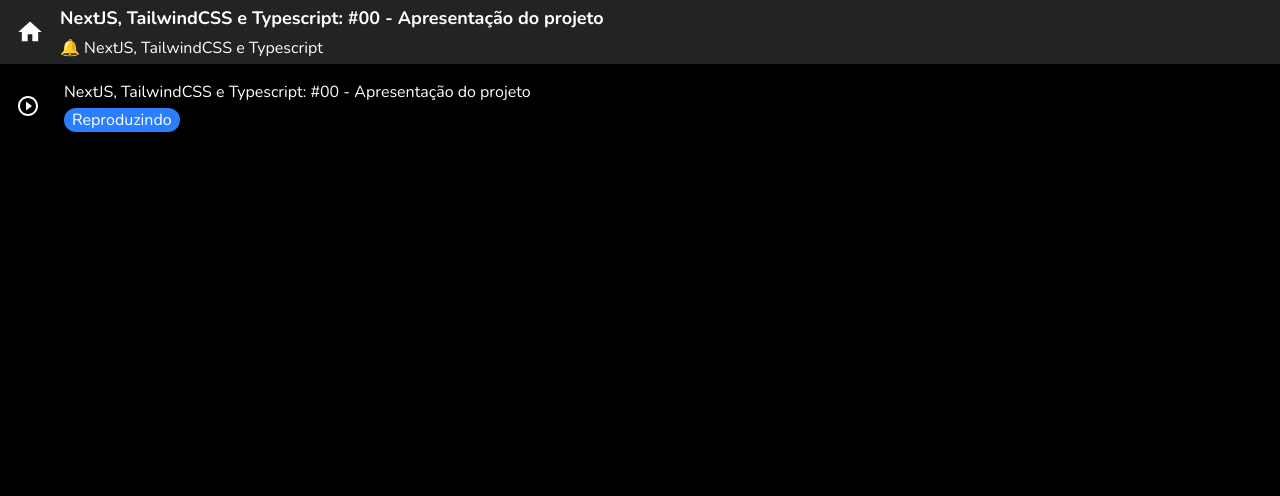
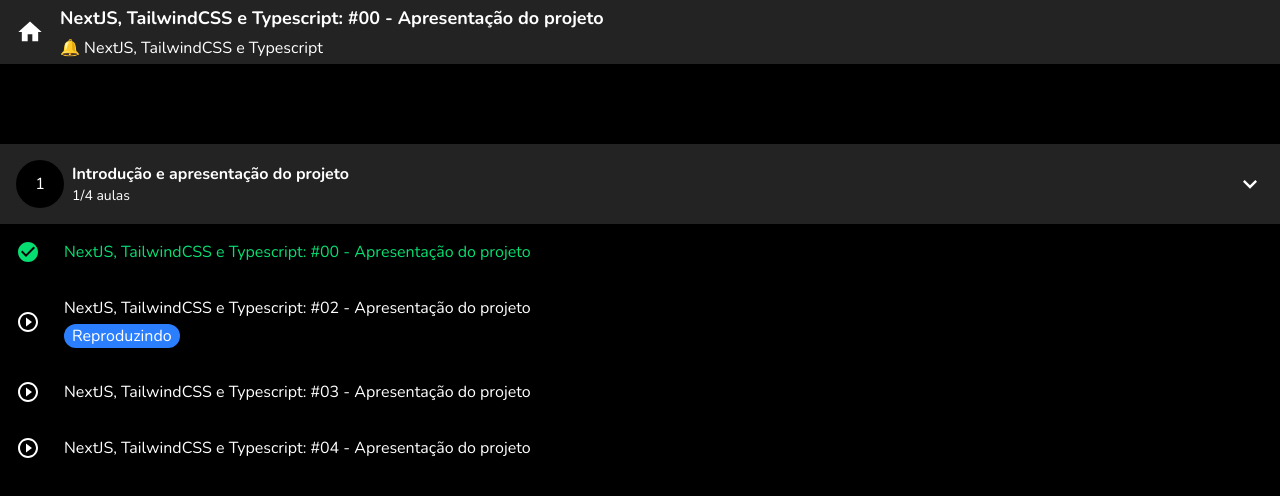
Before and after one commit to guilhermegiovani/course-platform, a Next.js app: page /player/1/1 in a window 1280 px wide. Shown: the top 496 px of the page. Built offline with nearby package versions, Linux system fonts and the light colour scheme.

Commit message:
feat: add class group component

```diff
--- a/src/app/player/[courseId]/[classId]/page.tsx
+++ b/src/app/player/[courseId]/[classId]/page.tsx
@@ -1,31 +1,51 @@
 'use client'
-import { PlayerClass, PlayerHeader } from "@/components/player"
+import { PlayerClassGroup, PlayerHeader } from "@/components/player"
+
+interface Props {
+    params: {
+        courseId: string,
+        classId: string
+    }
+}
+
+export default function PagePlayer({ params: { courseId, classId } }: Props) {
 
 
-interface Props {
-    params: Promise<{
-        courseId: string,
-        classId: string
-    }>
-}
-
-export default async function PagePlayer({ params }: Props) {
-    const { courseId, classId } = await params
-
     return (
-        <>
+        <main className="flex flex-col gap-20">
             <PlayerHeader
                 title="NextJS, TailwindCSS e Typescript: #00 - Apresentação do projeto"
                 subtitle="🔔 NextJS, TailwindCSS e Typescript"
             />
 
-            <PlayerClass
-                title="NextJS, TailwindCSS e Typescript: #00 - Apresentação do projeto"
-                playing={true}
-                done={false}
-                onCheck={() => console.log("check")}
-                onPlay={() => console.log("play")}
+            <PlayerClassGroup
+                open={true}
+                position={1}
+                title="Introdução e apresentação do projeto"
+                onToggle={() => console.log("toggle")}
+                classes={[
+                    {
+                        done: true,
+                        playing: false,
+                        title: "NextJS, TailwindCSS e Typescript: #00 - Apresentação do projeto"
+                    },
+                    {
+                        done: false,
+                        playing: true,
+                        title: "NextJS, TailwindCSS e Typescript: #02 - Apresentação do projeto"
+                    },
+                    {
+                        done: false,
+                        playing: false,
+                        title: "NextJS, TailwindCSS e Typescript: #03 - Apresentação do projeto"
+                    },
+                    {
+                        done: false,
+                        playing: false,
+                        title: "NextJS, TailwindCSS e Typescript: #04 - Apresentação do projeto"
+                    },
+                ]}
             />
-        </>
+        </main>
     )
 }
--- a/src/components/player/PlayerClass.tsx
+++ b/src/components/player/PlayerClass.tsx
@@ -2,7 +2,7 @@
 import { MdCheckCircle, MdCircle, MdPlayCircleOutline } from "react-icons/md"
 
 
-interface IPlayerClassProps {
+export interface IPlayerClassProps {
     title: string
     playing: boolean
     done: boolean
--- /dev/null
+++ b/src/components/player/PlayerClassGroup.tsx
@@ -0,0 +1,69 @@
+'use client'
+import { MdKeyboardArrowDown, MdKeyboardArrowRight } from "react-icons/md"
+import { PlayerClass, IPlayerClassProps } from "./PlayerClass"
+import clsx from "clsx"
+
+
+interface IPlayerClassGroupProps {
+    title: string
+    open: boolean
+    position: number
+    classes: Omit<IPlayerClassProps, 'onPlay' | 'onCheck'>[]
+
+    onToggle: () => void
+}
+
+export const PlayerClassGroup = ({ classes, position, title, open, onToggle }: IPlayerClassGroupProps) => {
+
+
+    return (
+
+        <div className="flex flex-col">
+
+            <button
+                className="flex gap-2 p-4 bg-paper items-center cursor-pointer"
+                onClick={onToggle}
+            >
+                <div
+                    className={clsx(
+                        "bg-background h-12 w-12 rounded-full",
+                        "flex items-center justify-center"
+                    )}
+                >
+                    {position}
+                </div>
+
+                <div className="flex flex-col flex-1 items-start">
+                    <span className="font-bold line-clamp-1 text-start">{title}</span>
+                    <span className="text-sm font-light line-clamp-1 text-start">
+                        {classes.filter((classItem) => classItem.done).length}/{classes.length} aulas
+                    </span>
+                </div>
+
+                {open ? <MdKeyboardArrowDown size={28} /> : <MdKeyboardArrowRight size={28} />}
+            </button>
+
+            <ol
+                data-open={open}
+                className="flex flex-col data-[open=false]:hidden"
+            >
+
+                {classes.map((classItem) => (
+
+                    <li key={classItem.title}>
+                        <PlayerClass
+                            {...classItem}
+                            // title={classItem.title}
+                            // playing={classItem.playing}
+                            // done={classItem.done}
+                            onCheck={() => console.log("check")}
+                            onPlay={() => console.log("play")}
+                        />
+                    </li>
+                ))}
+
+            </ol>
+
+        </div>
+    )
+}
--- a/src/components/player/index.ts
+++ b/src/components/player/index.ts
@@ -1,2 +1,3 @@
 export * from './PlayerHeader'
 export * from './PlayerClass'
+export * from './PlayerClassGroup'
```
